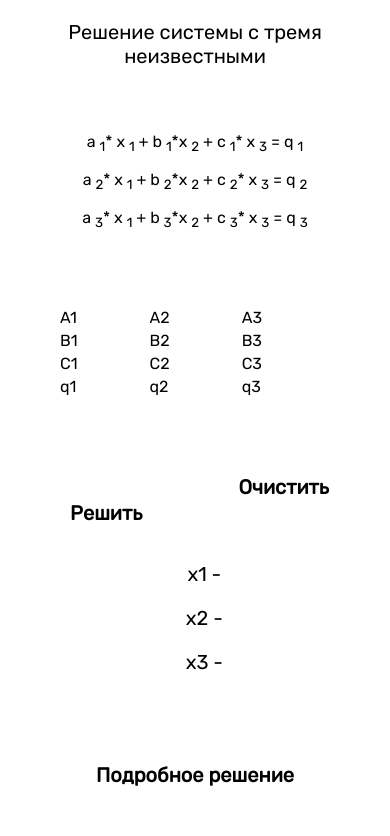
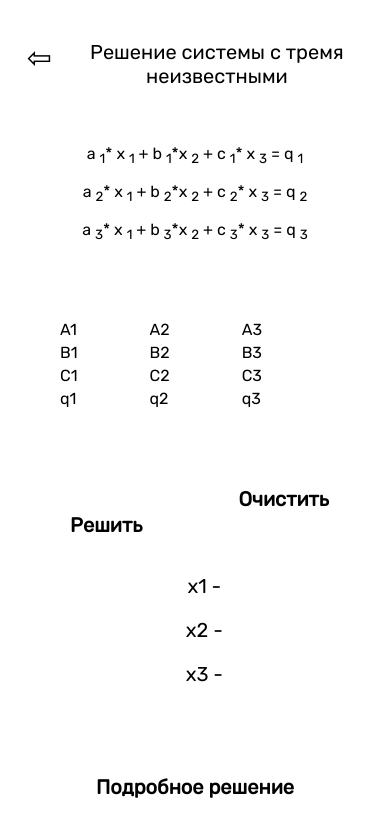
Before and after one commit to artferchelovek/calculator, a plain HTML site: page pages/sec.html in a window 390 px wide. Drawn offline with Linux system fonts and the light colour scheme.

Commit message:
Add files via upload

```diff
--- a/pages/sec.html
+++ b/pages/sec.html
@@ -8,7 +8,10 @@
     <link rel="stylesheet" href="/styles/sec.css">
 </head>
 <body>
-    <p class="main">Решение системы с тремя неизвестными</p>
+    <header id="header">
+        <a href="/index.html" class="back">&#8678;</a>
+        <p class="main">Решение системы с тремя неизвестными</p>
+    </header>
     <div id="urav">
         <p class="urav1">a <sub>1</sub>* x <sub>1</sub> + b <sub>1</sub>*x <sub>2</sub> + c <sub>1</sub>* x <sub>3</sub> = q <sub>1</sub> </p>
         <p class="urav2">a <sub>2</sub>* x <sub>1</sub> + b <sub>2</sub>*x <sub>2</sub> + c <sub>2</sub>* x <sub>3</sub> = q <sub>2</sub> </p>
--- a/styles/sec.css
+++ b/styles/sec.css
@@ -33,11 +33,23 @@ button {
 
 
 @media screen and (max-width: 500px) {
-    .main {
+    #header {
+        margin-top: 40px;
+
+        display:flex;
+        margin-bottom: 15%;
+    }
+
+    #header .back{
+        margin-left: 5%;
+        font-size: 30px;
+    }
+    #header .main {
+        margin: 0 auto;
+        font-size: 20px;
         text-align: center;
-        font-size: 20px;
-        margin-bottom: 17%;
     }
+
 
     #urav {
         text-align: center;
```
